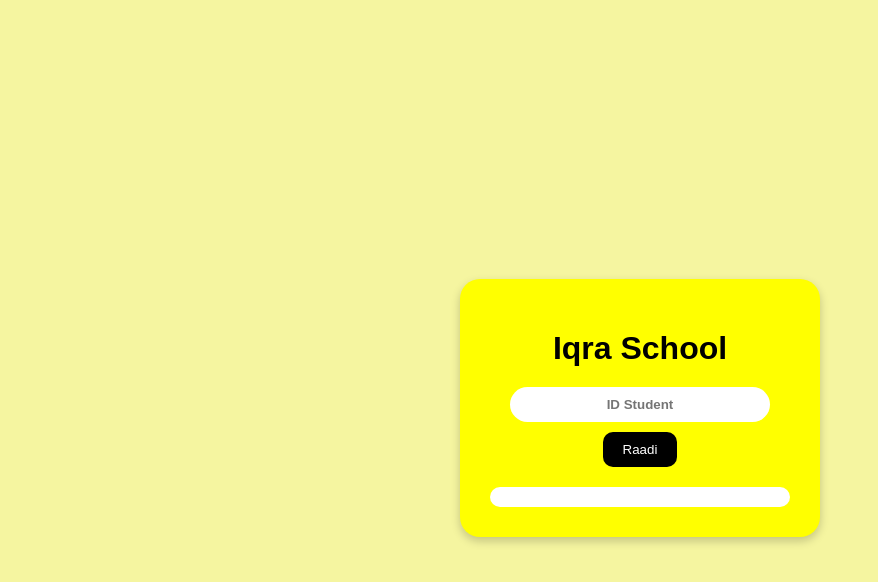
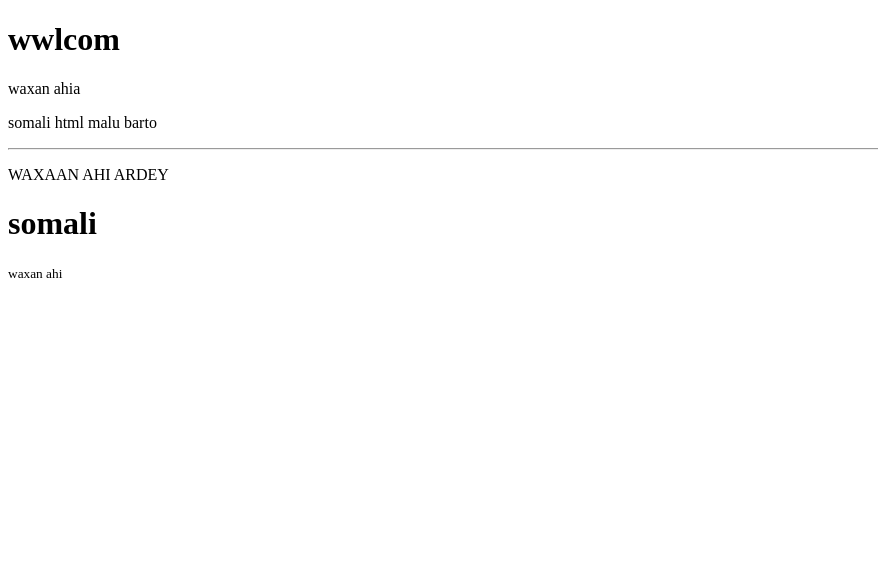
Before and after one commit to Cabdixasab/iqra-result-app, a plain HTML site: page index.html in a window 1280 px wide. Shown: the whole page, without its empty margins (0-878 px from the left). Drawn offline with Linux system fonts and the light colour scheme.

Commit message:
iqra-result-app
iqra-result-app

```diff
--- a/index.html
+++ b/index.html
@@ -1,93 +1,17 @@
 <!DOCTYPE html>
-<html lang="so">
-<head>
-  <meta charset="UTF-8">
-  <meta name="viewport" content="width=device-width, initial-scale=1.0">
-  <title>Iqra School - Natiijo Arday</title>
-  <style>
-    body {
-      background: #f5f5a0;
-      font-family: sans-serif;
-      display: flex;
-      justify-content: center;
-      align-items: center;
-      height: 100vh;
-    }
-    .container {
-      background: yellow;
-      border-radius: 20px;
-      padding: 30px;
-      width: 300px;
-      box-shadow: 0 4px 10px rgba(0,0,0,0.2);
-      text-align: center;
-    }
-    h1 {
-      margin-bottom: 20px;
-    }
-    input[type="text"] {
-      width: 80%;
-      padding: 10px;
-      margin-bottom: 10px;
-      border-radius: 20px;
-      border: none;
-      font-weight: bold;
-      text-align: center;
-    }
-    button {
-      background-color: black;
-      color: white;
-      border: none;
-      padding: 10px 20px;
-      border-radius: 10px;
-      cursor: pointer;
-    }
-    .result {
-      margin-top: 20px;
-      background: white;
-      padding: 10px;
-      border-radius: 10px;
-    }
-  </style>
-</head>
-<body>
-  <div class="container">
-    <h1>Iqra School</h1>
-    <input type="text" id="studentId" placeholder="ID Student">
-    <button onclick="searchStudent()">Raadi</button>
-    <div class="result" id="resultBox"></div>
-  </div>
-
-  <script>
-    const students = [
-      { id: "B202501", name: "Muse Awees Haji Nor", total: 70, grade: "Gudbay" },
-      { id: "B202502", name: "Abdisalam Awees Haji Nor", total: 79, grade: "Gudbay" },
-      { id: "B202503", name: "Mohamed Hussen Mohamed", total: 60, grade: "Haray" },
-      { id: "B202404", name: "Imran Adan Hassan", total: 71, grade: "Gudbay" },
-      { id: "B202005", name: "Abdimalik Ali Isxaq", total: 50, grade: "Haray" },
-      { id: "B202306", name: "Hassan Abukar Ali", total: 74, grade: "Gudbay" },
-      { id: "B202707", name: "Aniso Ayanle Mohamed", total: 92, grade: "Gudbay" },
-      { id: "B202308", name: "Ayan Ahmed Mohamed", total: 66, grade: "Haray" },
-      { id: "B2021009", name: "Lul Hussein Mohamed", total: 98, grade: "Gudbay" },
-      { id: "B2029010", name: "Ardo Mohamed Hassan", total: 97, grade: "Gudbay" },
-      { id: "B2028011", name: "Abdifatah Mohamed Hassan", total: 93, grade: "Gudbay" },
-      { id: "B2029012", name: "Hanad Abdirahman Mohamed", total: 100, grade: "Gudbay" }
-    ];
-
-    function searchStudent() {
-      const id = document.getElementById("studentId").value.trim().toUpperCase();
-      const resultBox = document.getElementById("resultBox");
-      const student = students.find(s => s.id === id);
-
-      if (student) {
-        resultBox.innerHTML = `
-          <strong>Magaca:</strong> ${student.name}<br>
-          <strong>Natiijo:</strong> ${student.total}<br>
-          <strong>Xaalad:</strong> ${student.grade}
-        `;
-      } else {
-        resultBox.innerHTML = "<span style='color: red;'>Ardayga lama helin!</span>";
-      }
-    }
-  </script>
-</body>
-  </html>
+<html>
+  </head>
+  <title> som </title>
+  </head>
+  <body>
+    <h1> wwlcom</h1>
+    <p>waxan ahia</p>
+    <p> somali <span style="clor:red;">html </span>malu barto</p>
+    <hr>
+    <Div style=border:"1px solid;padding 10px; bordor-radius>
+    <P> WAXAAN AHI ARDEY</P>
+    <h1> somali</h1>
+    </Div>
+    <small> waxan ahi</small>
+  </body>
+</html>
```
